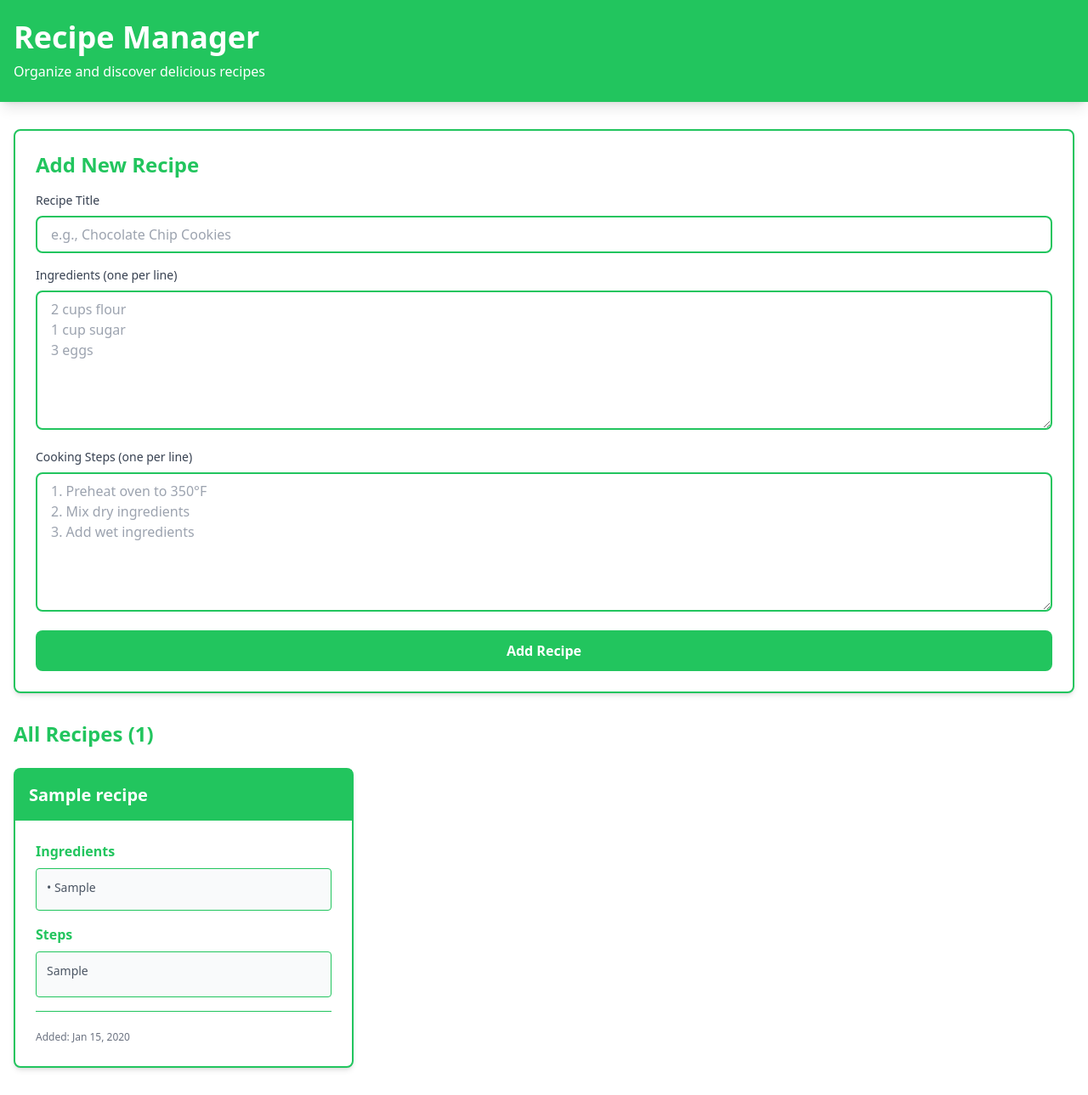
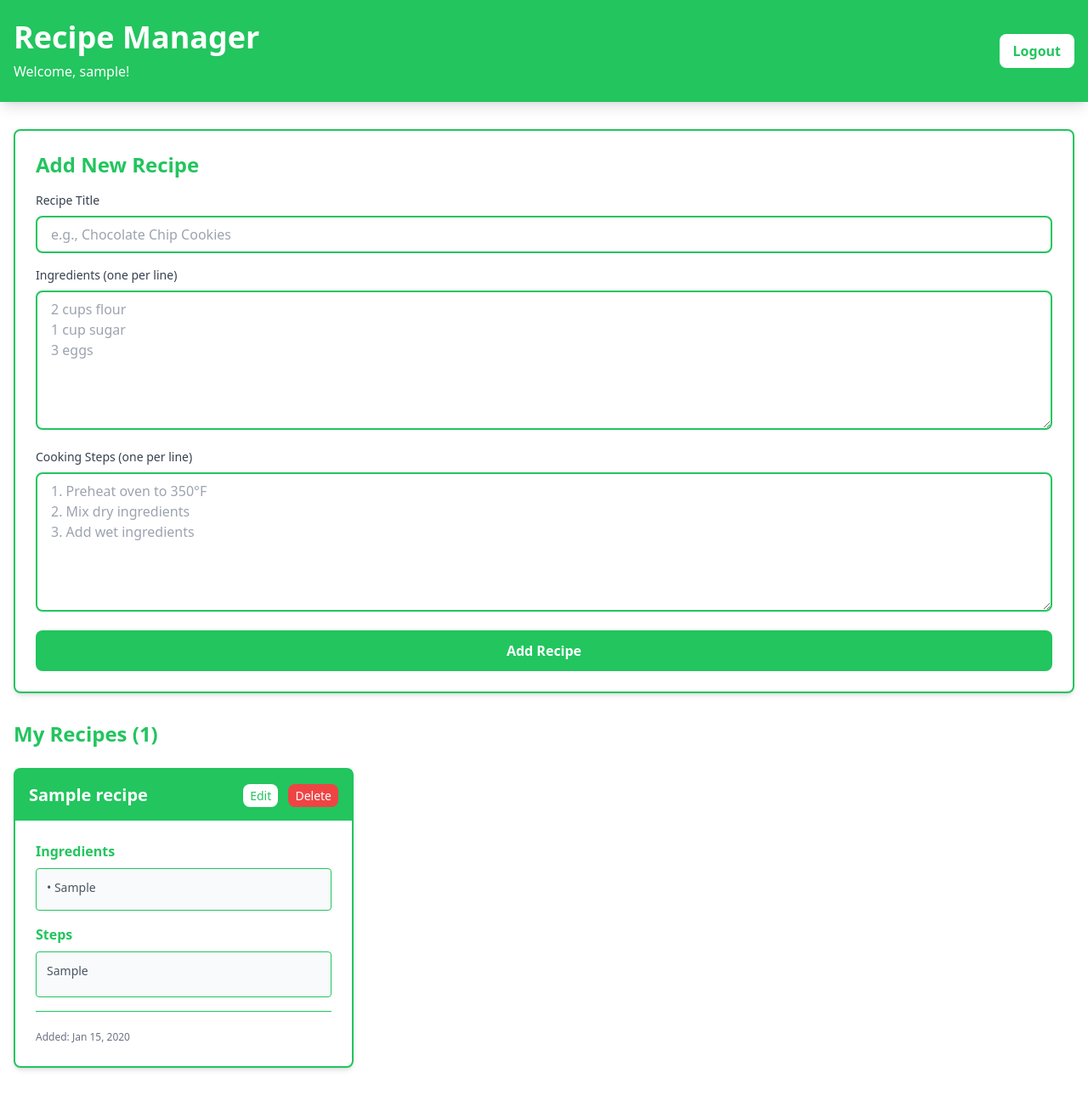
Before and after one commit to regis-mucyo/PHP-Assignment-Work-Project, a PHP site: page / in a window 1280 px wide. Shown: the whole page at 85% size. Run offline with PHP 8.4, Linux system fonts and the light colour scheme; the visitor is signed in with stand-in values (Sample User, id 1); tables that the repository leaves empty or names only in its code hold one stand-in row (values such as "Sample post"); some libraries are stand-ins or nearby versions.

Commit message:
update index file to have new features

```diff
--- a/index.php
+++ b/index.php
@@ -1,9 +1,16 @@
 <?php
 // Include database connection
-include'config.php';
+include 'config.php';
+
+// Redirect if not logged in
+if (!isset($_SESSION['user_id'])) {
+    header("Location: login.php");
+    exit();
+}
 
 // Variable to store success or error messages
 $message = '';
+$user_id = $_SESSION['user_id'];
 
 // Check if form was submitted
 if ($_SERVER['REQUEST_METHOD'] === 'POST') {
@@ -15,7 +22,7 @@ if ($_SERVER['REQUEST_METHOD'] === 'POST') {
     // Check if all fields are filled
     if (!empty($title) && !empty($ingredients) && !empty($steps)) {
         // Prepare SQL query to insert recipe
-        $sql = "INSERT INTO recipes (title, ingredients, steps) VALUES ('$title', '$ingredients', '$steps')";
+        $sql = "INSERT INTO recipes (title, ingredients, steps, user_id) VALUES ('$title', '$ingredients', '$steps', $user_id)";
 
         // Execute query
         if ($conn->query($sql)) {
@@ -28,8 +35,8 @@ if ($_SERVER['REQUEST_METHOD'] === 'POST') {
     }
 }
 
-// Get all recipes from database
-$sql = "SELECT * FROM recipes ORDER BY created_at DESC";
+// Get all recipes from database for the logged in user
+$sql = "SELECT * FROM recipes WHERE user_id = $user_id ORDER BY created_at DESC";
 $result = $conn->query($sql);
 ?>
 <!DOCTYPE html>
@@ -42,24 +49,23 @@ $result = $conn->query($sql);
 </head>
 <body class="bg-white">
     <div class="min-h-screen">
-        <!-- Header -->
         <header class="bg-green-500 text-white shadow-lg">
-            <div class="container mx-auto px-4 py-6">
-                <h1 class="text-4xl font-bold">Recipe Manager</h1>
-                <p class="mt-2">Organize and discover delicious recipes</p>
+            <div class="container mx-auto px-4 py-6 flex justify-between items-center">
+                <div>
+                    <h1 class="text-4xl font-bold">Recipe Manager</h1>
+                    <p class="mt-2">Welcome, <?php echo $_SESSION['username']; ?>!</p>
+                </div>
+                <a href="logout.php" class="bg-white text-green-500 font-semibold py-2 px-4 rounded-lg">Logout</a>
             </div>
         </header>
 
         <div class="container mx-auto px-4 py-8">
-            <!-- Display message if any -->
             <?php echo $message; ?>
 
-            <!-- Add Recipe Form -->
             <div class="bg-white border-2 border-green-500 rounded-lg shadow-md p-6 mb-8">
                 <h2 class="text-2xl font-bold text-green-500 mb-4">Add New Recipe</h2>
                 <form method="POST" action="">
 
-                    <!-- Recipe Title Input -->
                     <div class="mb-4">
                         <label for="title" class="block text-sm font-medium text-gray-700 mb-2">Recipe Title</label>
                         <input type="text" id="title" name="title" required
@@ -67,7 +73,6 @@ $result = $conn->query($sql);
                                placeholder="e.g., Chocolate Chip Cookies">
                     </div>
 
-                    <!-- Ingredients Input -->
                     <div class="mb-4">
                         <label for="ingredients" class="block text-sm font-medium text-gray-700 mb-2">Ingredients (one per line)</label>
                         <textarea id="ingredients" name="ingredients" required rows="6"
@@ -75,7 +80,6 @@ $result = $conn->query($sql);
                                   placeholder="2 cups flour&#10;1 cup sugar&#10;3 eggs"></textarea>
                     </div>
 
-                    <!-- Cooking Steps Input -->
                     <div class="mb-4">
                         <label for="steps" class="block text-sm font-medium text-gray-700 mb-2">Cooking Steps (one per line)</label>
                         <textarea id="steps" name="steps" required rows="6"
@@ -83,70 +87,62 @@ $result = $conn->query($sql);
                                   placeholder="1. Preheat oven to 350°F&#10;2. Mix dry ingredients&#10;3. Add wet ingredients"></textarea>
                     </div>
 
-                    <!-- Submit Button -->
                     <button type="submit" class="w-full bg-green-500 text-white font-semibold py-3 px-6 rounded-lg">
                         Add Recipe
                     </button>
                 </form>
             </div>
 
-            <!-- Display All Recipes -->
             <div>
                 <h2 class="text-2xl font-bold text-green-500 mb-6">
-                    All Recipes (<?php echo $result->num_rows; ?>)
+                    My Recipes (<?php echo $result->num_rows; ?>)
                 </h2>
 
                 <?php if ($result->num_rows == 0): ?>
-                    <!-- Show this if no recipes exist -->
                     <div class="text-center py-12 bg-white border-2 border-green-500 rounded-lg shadow-md">
                         <p class="text-gray-500 text-lg">No recipes yet. Add your first recipe above!</p>
                     </div>
                 <?php else: ?>
-                    <!-- Show recipes in cards -->
                     <div class="grid grid-cols-1 md:grid-cols-2 lg:grid-cols-3 gap-6">
                         <?php while($recipe = $result->fetch_assoc()): ?>
                             <div class="bg-white border-2 border-green-500 rounded-lg shadow-md">
-                                <!-- Recipe Title -->
-                                <div class="bg-green-500 text-white p-4">
+                                <div class="bg-green-500 text-white p-4 flex justify-between items-center">
                                     <h3 class="text-xl font-bold"><?php echo $recipe['title']; ?></h3>
+                                    <div>
+                                        <a href="edit.php?id=<?php echo $recipe['id']; ?>" class="text-sm bg-white text-green-500 py-1 px-2 rounded-lg mr-2">Edit</a>
+                                        <a href="delete.php?id=<?php echo $recipe['id']; ?>" class="text-sm bg-red-500 text-white py-1 px-2 rounded-lg" onclick="return confirm('Are you sure you want to delete this recipe?')">Delete</a>
+                                    </div>
                                 </div>
 
                                 <div class="p-6">
-                                    <!-- Ingredients Section -->
                                     <div class="mb-4">
                                         <h4 class="font-semibold text-green-500 mb-2">Ingredients</h4>
                                         <div class="text-sm text-gray-600 bg-gray-50 rounded p-3 max-h-40 overflow-y-auto border border-green-500">
                                             <?php
-                                            // Split ingredients by new line
                                             $ingredients_list = explode("\n", $recipe['ingredients']);
-                                            // Loop through each ingredient
                                             foreach ($ingredients_list as $ingredient) {
                                                 if (trim($ingredient) != '') {
-                                                    echo '<div class="mb-1">• ' . $ingredient . '</div>';
+                                                    echo '<div class="mb-1">• ' . htmlspecialchars($ingredient) . '</div>';
                                                 }
                                             }
                                             ?>
                                         </div>
                                     </div>
 
-                                    <!-- Steps Section -->
                                     <div class="mb-4">
                                         <h4 class="font-semibold text-green-500 mb-2">Steps</h4>
                                         <div class="text-sm text-gray-600 bg-gray-50 rounded p-3 max-h-40 overflow-y-auto border border-green-500">
                                             <?php
-                                            // Split steps by new line
                                             $steps_list = explode("\n", $recipe['steps']);
-                                            // Loop through each step
                                             foreach ($steps_list as $step) {
                                                 if (trim($step) != '') {
-                                                    echo '<div class="mb-2">' . $step . '</div>';
+                                                    echo '<div class="mb-2">' . htmlspecialchars($step) . '</div>';
                                                 }
                                             }
                                             ?>
                                         </div>
                                     </div>
 
-                                    <!-- Date Added -->
                                     <div class="pt-4 border-t border-green-500">
                                         <span class="text-xs text-gray-500">
                                             Added: <?php echo date('M d, Y', strtotime($recipe['created_at'])); ?>
```
